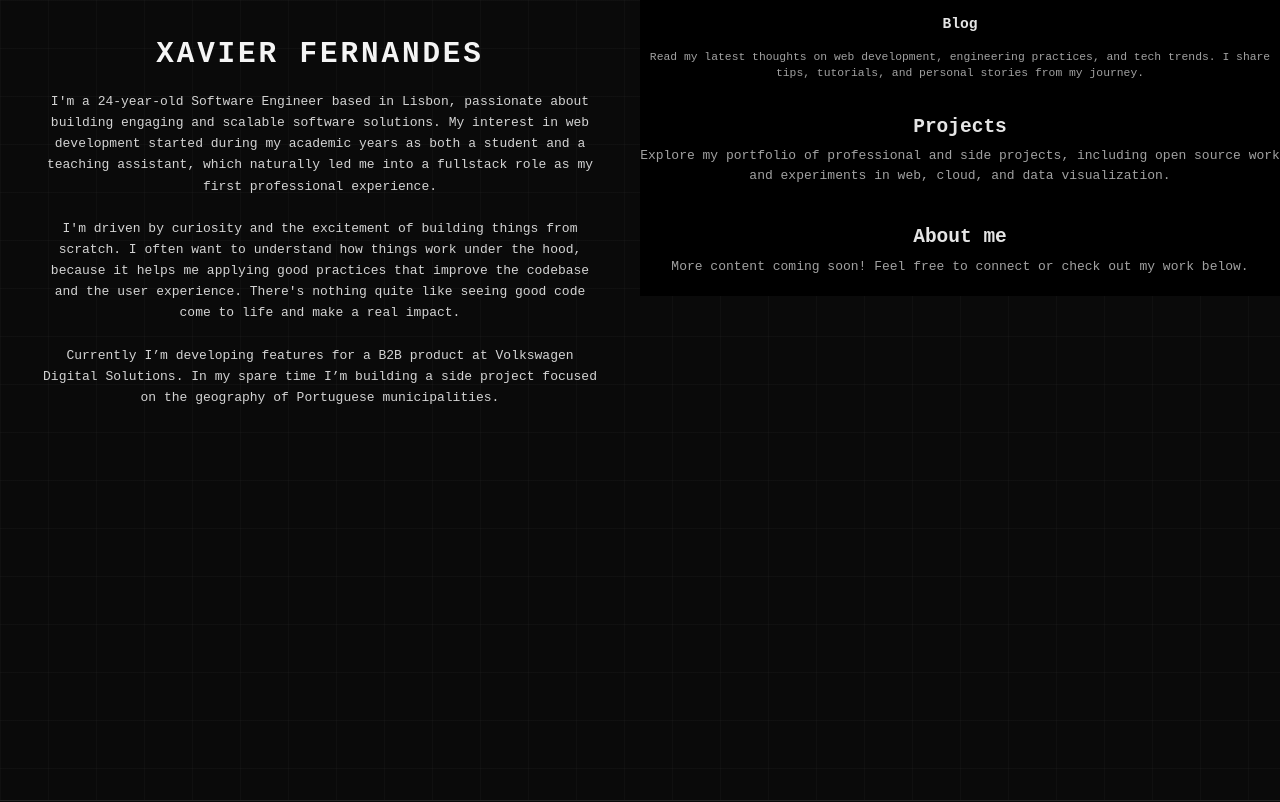
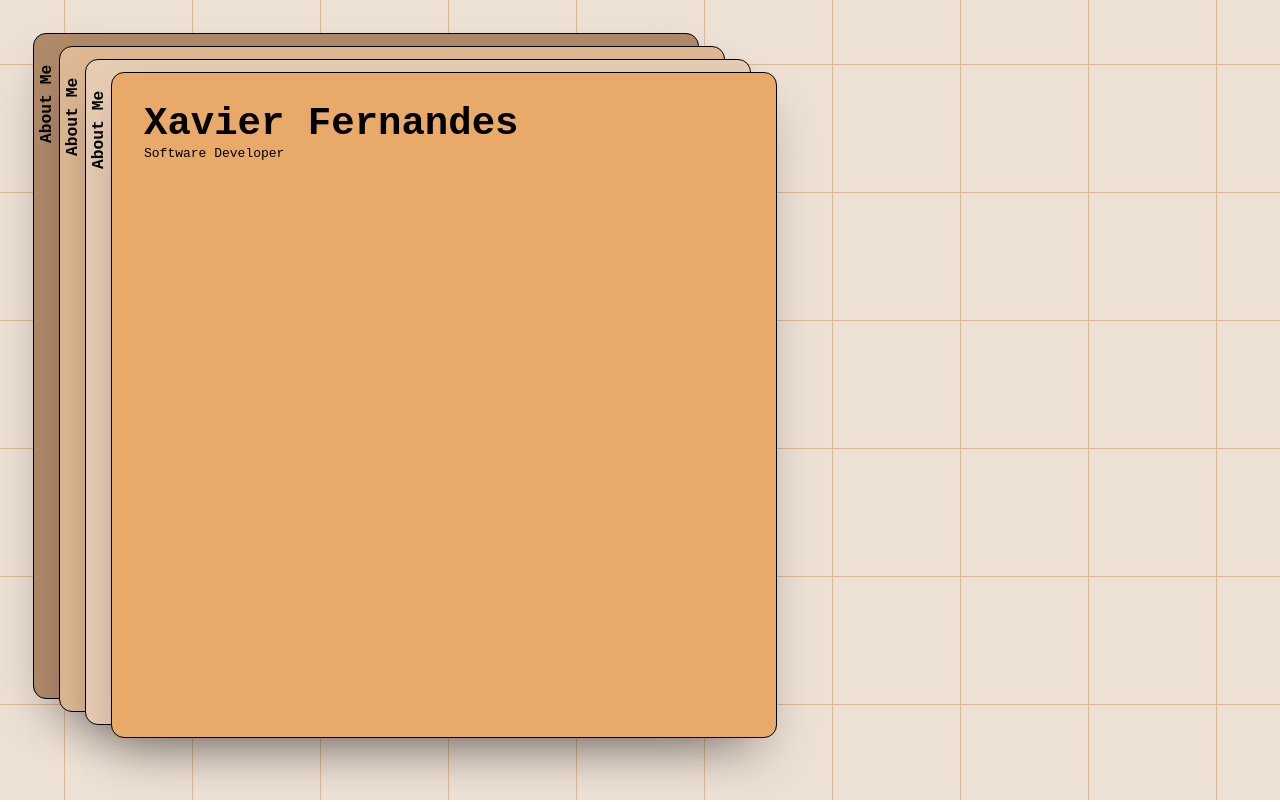
Before and after one commit to xavier-batista-fernandes/have-you-met-xavier, a Next.js app: page / in a window 1280 px wide. Shown: the top 802 px of the page. Built offline with nearby package versions, Linux system fonts and the light colour scheme.

Commit message:
🧶 render a deck of cards in the front page

```diff
--- a/app/globals.css
+++ b/app/globals.css
@@ -13,7 +13,7 @@ html {
   left: 0;
   width: 100vw;
   height: 100vh;
-  background-color: #0a0a0a;
+  background-color: #a2afb3;
   background-image:
     linear-gradient(to right, rgba(60, 60, 60, 0.12) 1px, transparent 1px),
     linear-gradient(to bottom, rgba(60, 60, 60, 0.12) 1px, transparent 1px);
--- a/app/page.tsx
+++ b/app/page.tsx
@@ -1,75 +1,64 @@
+"use client";
 import { GitHubIcon } from "@/components/icons/github-icon";
 import { LinkedInIcon } from "@/components/icons/linkedin-icon";
+import { useEffect } from "react";
 
 export default function Home() {
+  useEffect(() => {
+    const items = document.getElementById("items")?.children!;
+    for (const item of items) {
+      const handlerMouseOver = () => {
+        console.log(item);
+        item.style.transition = `transform 0.5s ease-in-out, height 0.5s ease-in-out`;
+        item.style.transform = `translateX(20px)`;
+      };
+      item.addEventListener("click", handlerMouseOver);
+
+      const handlerMouseLeave = () => {
+        console.log(item);
+        item.style.transition = `transform 0.5s ease-in-out, height 0.5s ease-in-out`;
+        item.style.transform = `translateX(-20px)`;
+      };
+      item.addEventListener("click", handlerMouseLeave);
+    }
+  }, []);
+
   return (
     <>
-      <div className="grid-bg" aria-hidden="true" />
-      <div className=" min-h-screen flex flex-col items-center justify-center bg-transparent text-neutral-100 overflow-hidden">
-        {/* Grid background effect */}
-        <div className="w-full flex z-10 items-start min-h-screen">
-          {/** LEFT PANEL: Description */}
-          <section className="w-1/2 py-12 text-center">
-            <h1 className="text-4xl font-bold mb-6 select-none uppercase tracking-widest">
-              Xavier Fernandes
-            </h1>
-            <div className="leading-relaxed text-neutral-300 px-12">
-              I'm a 24-year-old Software Engineer based in Lisbon, passionate about building
-              engaging and scalable software solutions. My interest in web development started
-              during my academic years as both a student and a teaching assistant, which naturally
-              led me into a fullstack role as my first professional experience.
-              <br />
-              <br />
-              I'm driven by curiosity and the excitement of building things from scratch. I often
-              want to understand how things work under the hood, because it helps me applying good
-              practices that improve the codebase and the user experience. There's nothing quite
-              like seeing good code come to life and make a real impact.
-              <br />
-              <br />
-              Currently I’m developing features for a B2B product at Volkswagen Digital Solutions.
-              In my spare time I’m building a side project focused on the geography of Portuguese
-              municipalities.
-            </div>
-          </section>
-
-          {/** RIGHT PANEL: Navigation links */}
-          <aside className="w-1/2 flex flex-col h-full bg-black grow-[1]">
-            <a
-              href="/blog"
-              className="w-full border-dashed border-neutral-700 text-neutral-200 hover:border-blue-400 transition-colors duration-200 block flex-1"
-            >
-              <div className="text-lg font-semibold px-0 py-4 text-center">Blog</div>
-              <div className="text-sm font-thin text-neutral-400 px-0 pb-4 text-center">
-                Read my latest thoughts on web development, engineering practices, and tech trends.
-                I share tips, tutorials, and personal stories from my journey.
-              </div>
-            </a>
-            <a
-              href="/projects"
-              className="w-full border-dashed border-neutral-700 text-neutral-200 hover:border-blue-400 transition-colors duration-200 block flex-1 group"
-            >
-              <div className="flex flex-col items-center py-6">
-                <div className="text-2xl font-bold text-center mb-2">Projects</div>
-                <div className="text-base text-neutral-400 text-center">
-                  Explore my portfolio of professional and side projects, including open source work
-                  and experiments in web, cloud, and data visualization.
-                </div>
-              </div>
-            </a>
-            <div className="w-full border-dashed border-neutral-700 text-neutral-200 hover:border-blue-400 transition-colors duration-200 block flex-1 group">
-              <div className="flex flex-col items-center py-6">
-                <div className="text-2xl font-bold text-center mb-2">About me</div>
-                <div className="text-base text-neutral-400 text-center">
-                  More content coming soon! Feel free to connect or check out my work below.
-                </div>
-              </div>
-            </div>
-          </aside>
+      {/* <div
+        className="fixed"
+        style={{ backgroundImage: "linear-gradient(to right, black 1px, black 1px)" }}
+      ></div> */}
+      <div
+        id="items"
+        className="relative h-screen bg-[#ede0d4] transition-transform"
+        style={{
+          backgroundImage:
+            "linear-gradient(to right, #ddb892 1px, transparent 1px), linear-gradient(to bottom, #ddb892 1px, transparent 1px)",
+          backgroundSize: "10vw 10vw",
+          backgroundPosition: "5vw 5vw",
+        }}
+      >
+        <div className="absolute h-5/6 aspect-square left-10 top-10 rounded-2xl border-1 shadow-2xl bg-[#b08968]">
+          <h2 className="font-bold text-xl w-fit -rotate-90 -translate-x-8 translate-y-18">
+            About Me
+          </h2>
         </div>
-
-        {/* Footer with contact links */}
+        <div className="absolute h-5/6 aspect-square left-18 top-14 rounded-2xl border-1 shadow-2xl bg-[#ddb892]">
+          <h2 className="font-bold text-xl w-fit -rotate-90 -translate-x-8 translate-y-18">
+            About Me
+          </h2>
+        </div>
+        <div className="absolute h-5/6 aspect-square left-26 top-18 rounded-2xl border-1 shadow-2xl bg-[#e6ccb2] ">
+          <h2 className="font-bold text-xl w-fit -rotate-90 -translate-x-8 translate-y-18">
+            About Me
+          </h2>
+        </div>
+        <div className="absolute h-5/6 aspect-square left-34 top-22 rounded-2xl border-1 shadow-2xl bg-[#e8a969] p-10">
+          <h1 className="font-extrabold text-5xl">Xavier Fernandes</h1>
+          <p>Software Developer</p>
+        </div>
       </div>
-      <FooterComponent />
     </>
   );
 }
```
